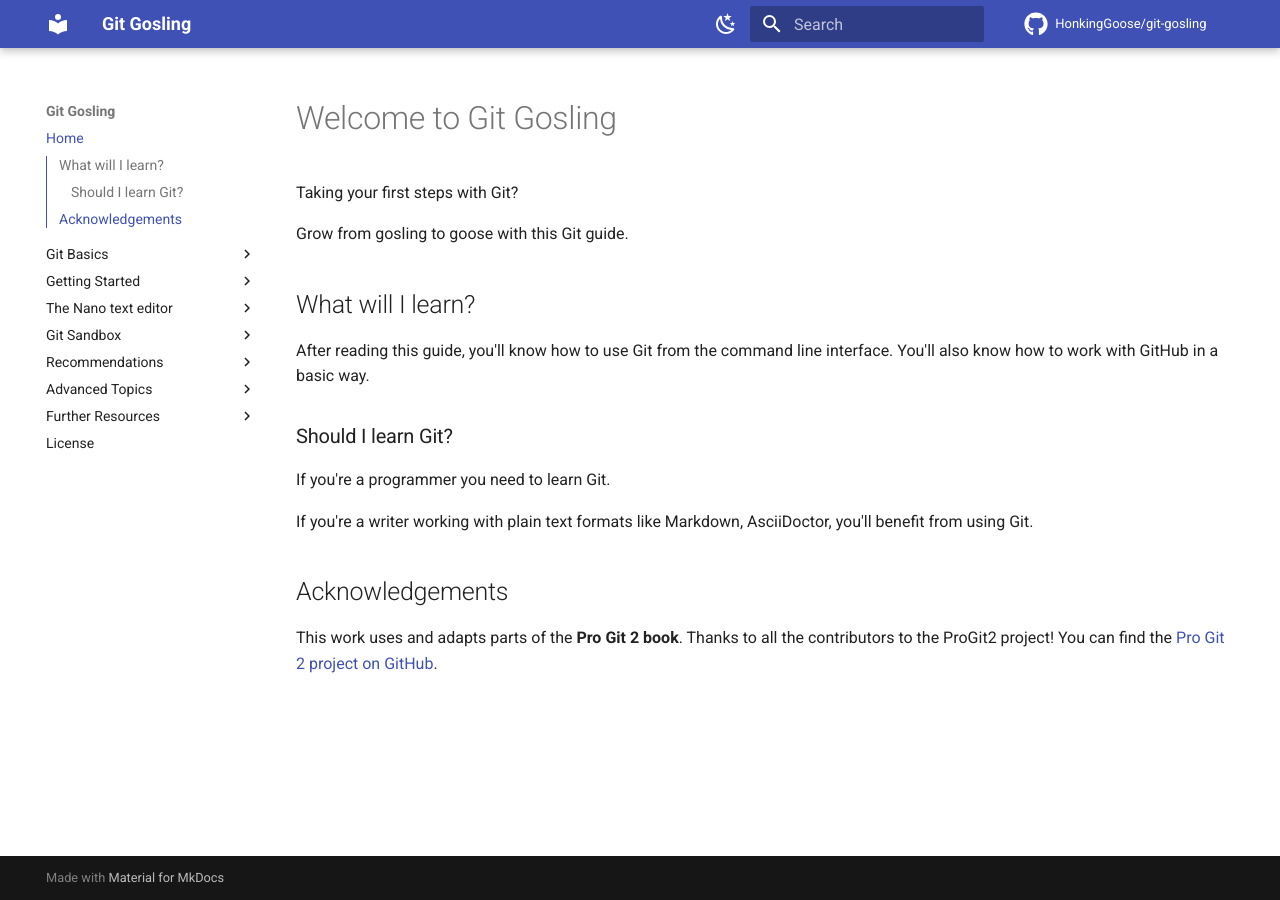
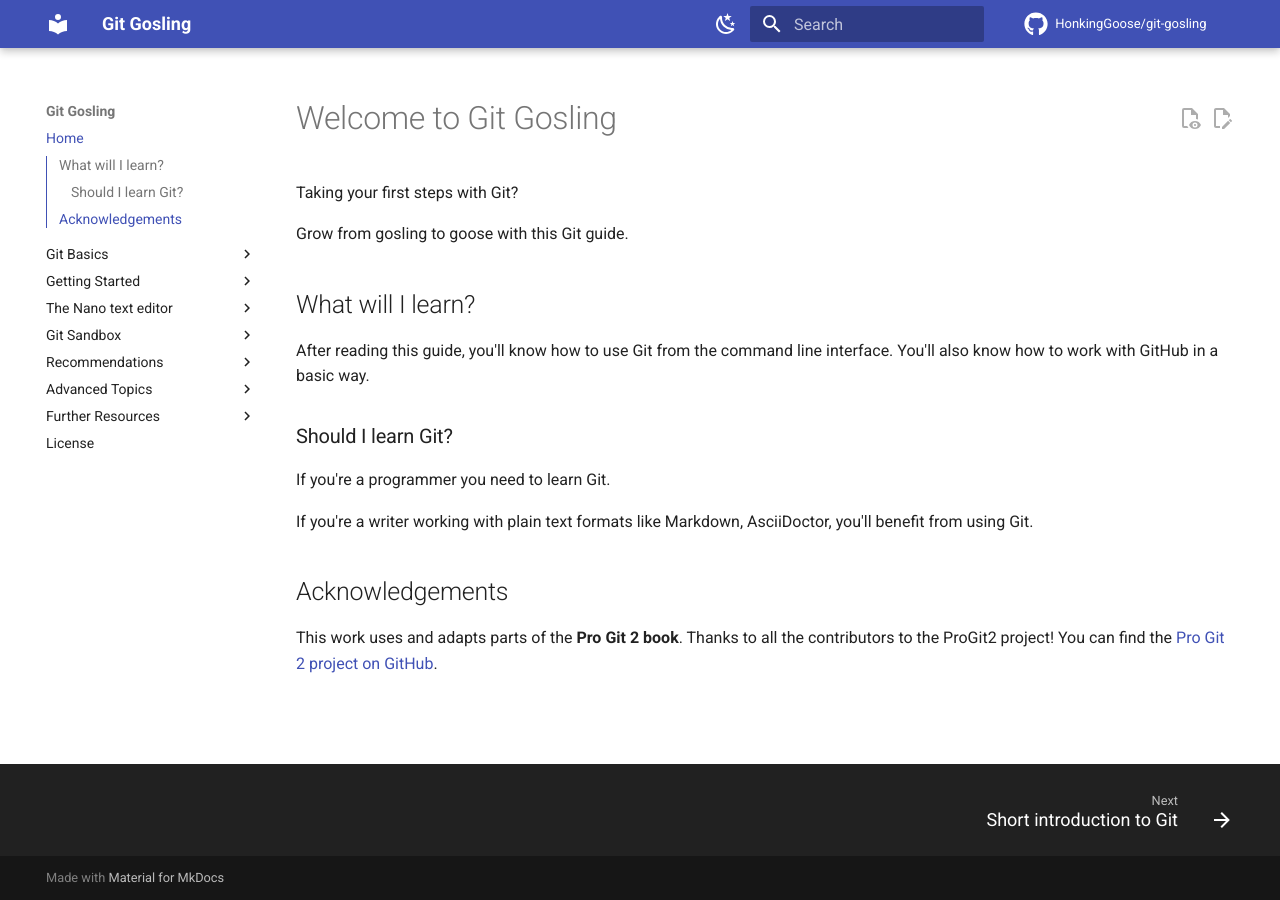
Before and after one commit to HonkingGoose/git-gosling, an MkDocs documentation site: the page built from docs/index.md, in a window 1280 px wide. Built offline with MkDocs 1.6.1 and Material for MkDocs 9.7.7, drawn with Linux system fonts in a browser that asks for light colours; comment, search, counter and statistics services are not loaded.

Commit message:
Re-enable old features

```diff
--- a/mkdocs.yml
+++ b/mkdocs.yml
@@ -19,6 +19,9 @@ theme:
     - navigation.instant
     - toc.integrate
     - toc.follow
+    - content.action.edit
+    - content.action.view
+    - navigation.footer
 
   palette:
     - media: "(prefers-color-scheme: light)"
```
